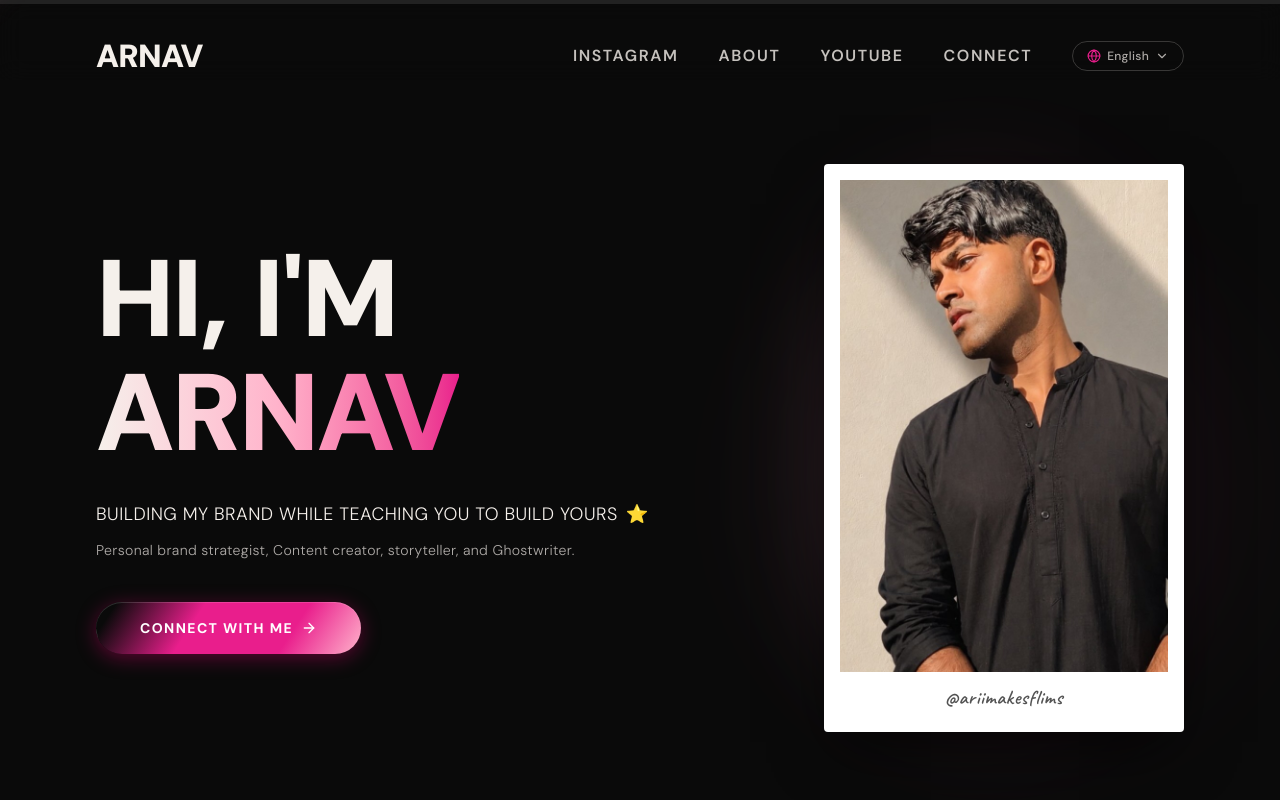
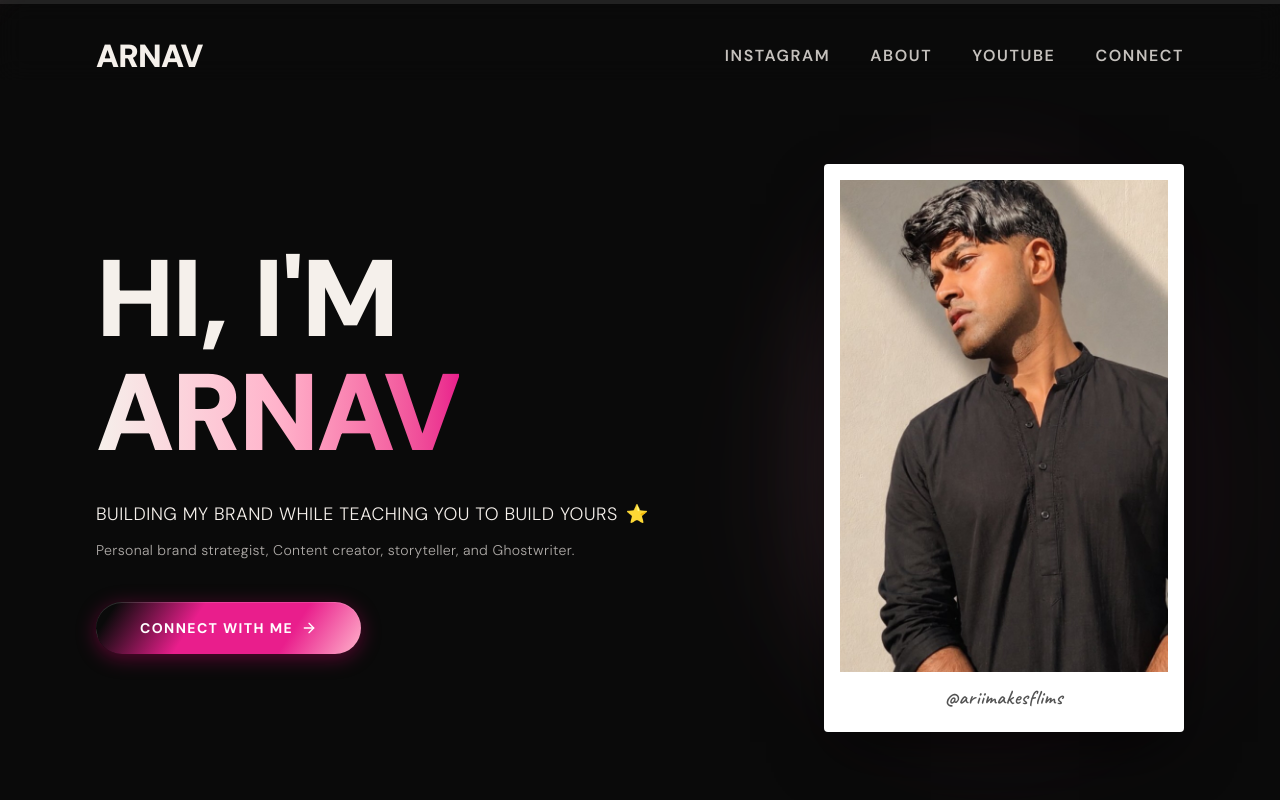
Before and after one commit to evanbose7/kamna-portfolio, a React (Vite) app: page / in a window 1280 px wide. Shown: the top 800 px of the page. Built offline with nearby package versions, Linux system fonts and the light colour scheme; a web font is replaced by a local one.

Commit message:
remove-english-language-selector-from-navbar

```diff
--- a/src/components/Navbar.jsx
+++ b/src/components/Navbar.jsx
@@ -1,12 +1,8 @@
 import React, { useState } from 'react';
-import { ChevronDown, Menu, X, Globe } from 'lucide-react';
+import { Menu, X } from 'lucide-react';
 
-export default function Navbar({ onOpenPdfModal }) {
-  const [langOpen, setLangOpen] = useState(false);
-  const [currentLang, setCurrentLang] = useState('English');
+export default function Navbar() {
   const [mobileMenuOpen, setMobileMenuOpen] = useState(false);
-
-  const languages = ['English', 'Hindi', 'Spanish', 'French'];
 
   const navLinks = [
     { name: 'Instagram', href: '#insta' },
@@ -36,53 +32,10 @@ export default function Navbar({ onOpenPdfModal }) {
             <span className="absolute left-0 top-[1.5em] h-[2px] w-full bg-[#E91E8C] transition-transform duration-300 origin-right scale-x-0 group-hover:origin-left group-hover:scale-x-100" />
           </a>
         ))}
-
-        {/* Language Selector Dropdown */}
-        <div className="relative">
-          <button
-            type="button"
-            onClick={() => setLangOpen(!langOpen)}
-            className="flex items-center gap-1.5 rounded-full border border-[#F5F0EB]/20 px-3.5 py-1.5 text-xs font-medium tracking-wide text-[#F5F0EB]/70 transition-all duration-200 hover:border-[#E91E8C]/60 hover:text-[#E91E8C] cursor-pointer whitespace-nowrap"
-          >
-            <Globe className="w-3.5 h-3.5 text-[#E91E8C]" />
-            {currentLang}
-            <ChevronDown className={`w-3.5 h-3.5 transition-transform duration-200 ${langOpen ? 'rotate-180' : ''}`} />
-          </button>
-
-          {langOpen && (
-            <div className="absolute right-0 mt-2 w-32 rounded-xl border border-[#F5F0EB]/15 bg-[#121212] py-2 shadow-2xl backdrop-blur-xl z-50">
-              {languages.map((lang) => (
-                <button
-                  key={lang}
-                  type="button"
-                  onClick={() => {
-                    setCurrentLang(lang);
-                    setLangOpen(false);
-                  }}
-                  className={`w-full text-left px-4 py-1.5 text-xs font-medium transition-colors ${
-                    currentLang === lang
-                      ? 'text-[#E91E8C] bg-[#E91E8C]/10 font-bold'
-                      : 'text-[#F5F0EB]/70 hover:text-white hover:bg-white/5'
-                  }`}
-                >
-                  {lang}
-                </button>
-              ))}
-            </div>
-          )}
-        </div>
       </div>
 
       {/* Mobile Menu Trigger */}
       <div className="flex sm:hidden items-center gap-3">
-        <button
-          type="button"
-          onClick={() => setLangOpen(!langOpen)}
-          className="flex items-center gap-1 rounded-full border border-[#F5F0EB]/20 px-3 py-1 text-xs font-medium text-[#F5F0EB]/70"
-        >
-          {currentLang}
-        </button>
-
         <button
           type="button"
           onClick={() => setMobileMenuOpen(!mobileMenuOpen)}
```
